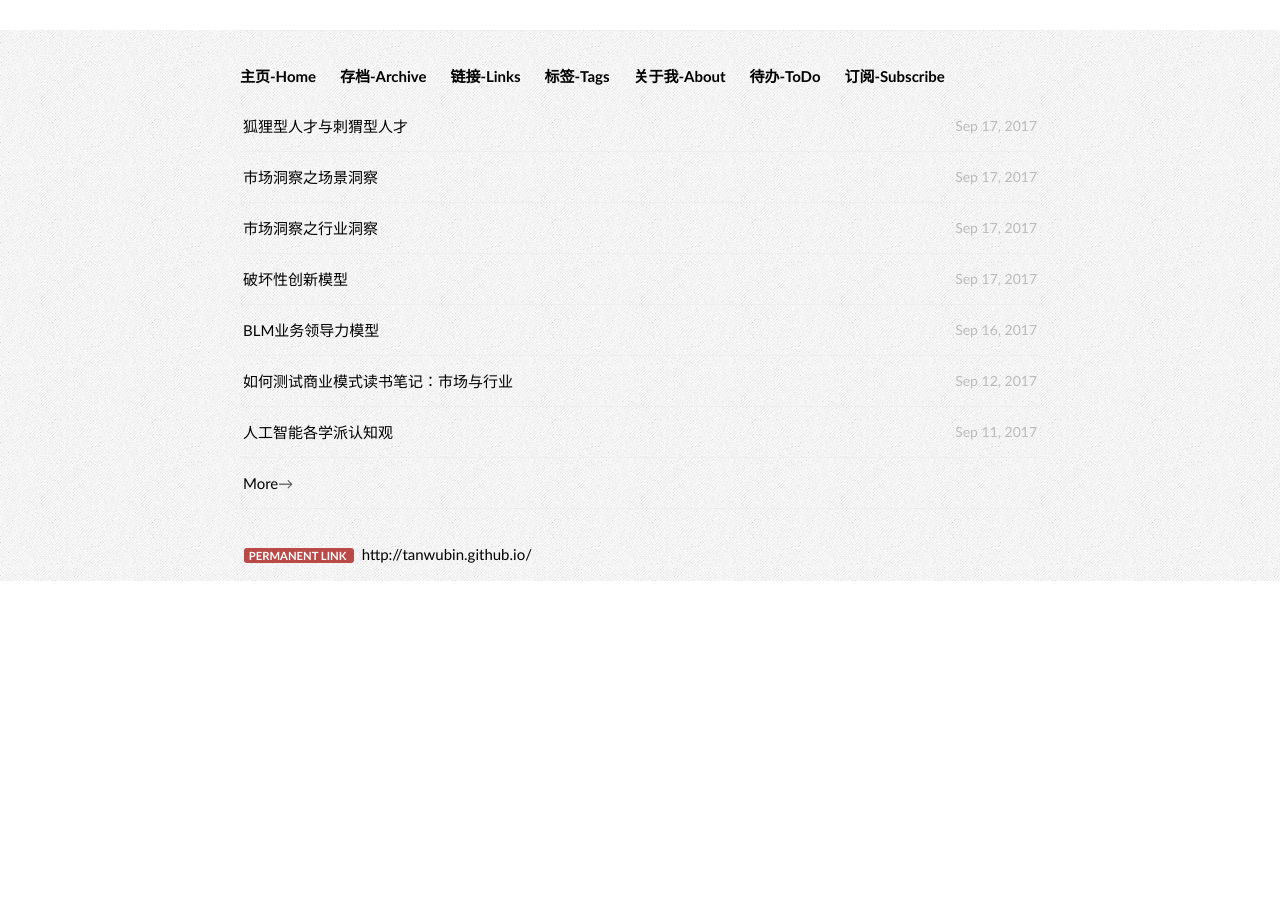
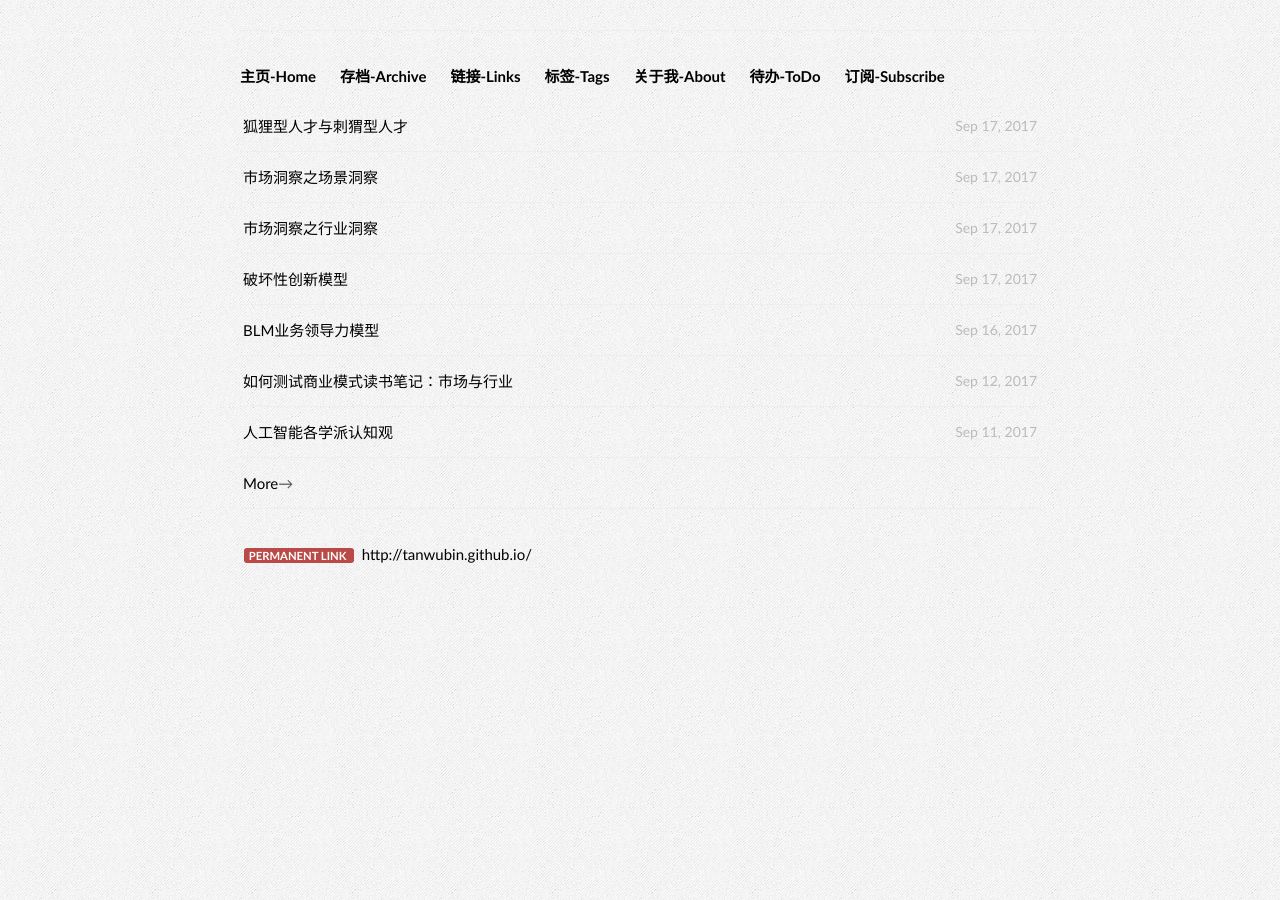
Before and after one commit to fk1091889767/tanwubin.github.io, a Jekyll site: the page built from index.html, in a window 1280 px wide. Built offline with Jekyll 4.4.1, drawn with Linux system fonts in a browser that asks for light colours.

Commit message:
update css

```diff
--- a/assets/css/effector-wide.css
+++ b/assets/css/effector-wide.css
@@ -6,7 +6,7 @@
  * effecotr-wide is the 99% same as effector, only it's better for displaying photos.
  */
 html, body {
-    background-color: #FFFFFF;
+    /*background-color: #FFFFFF;*/
 }
 footer, header, nav {
     display: block;
```
